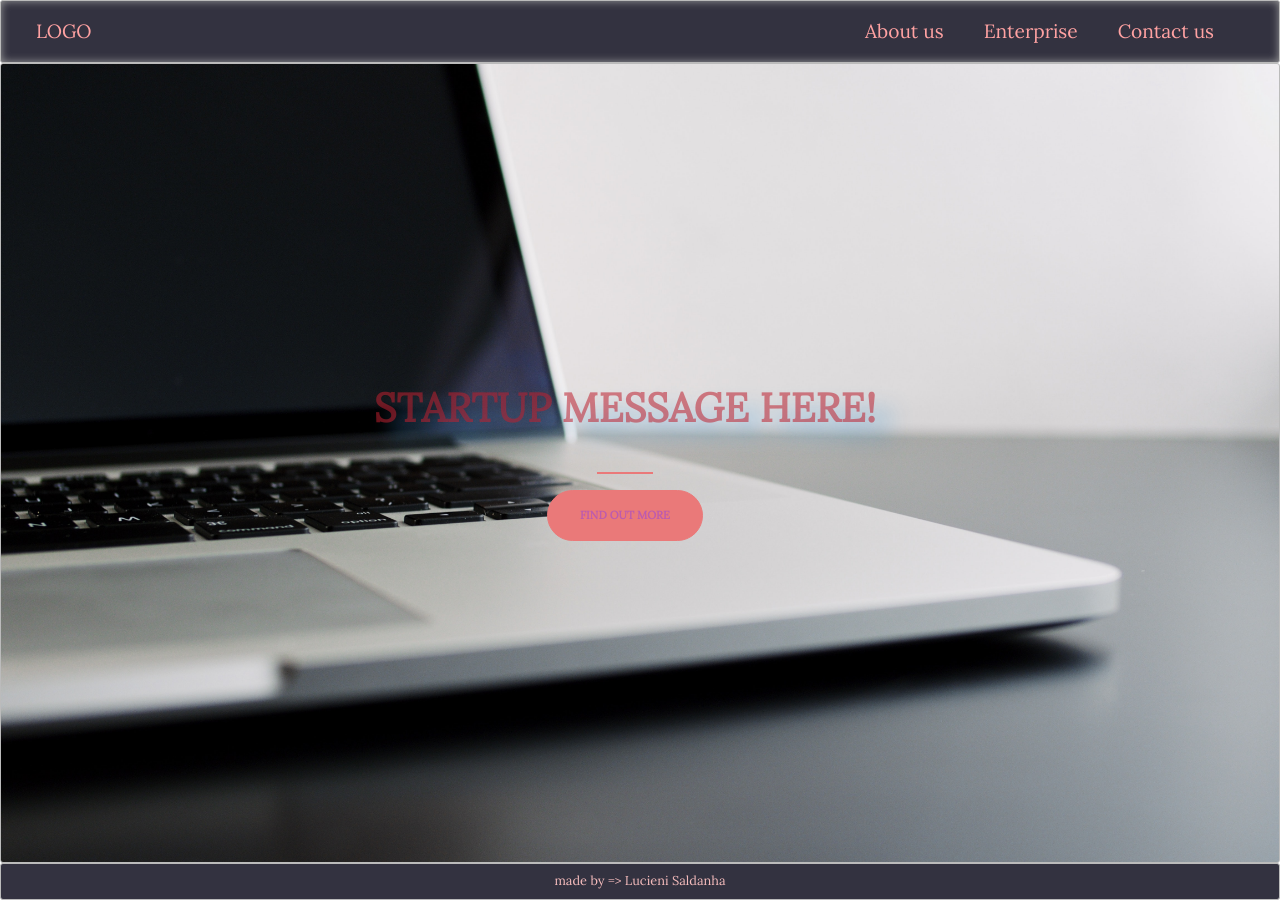
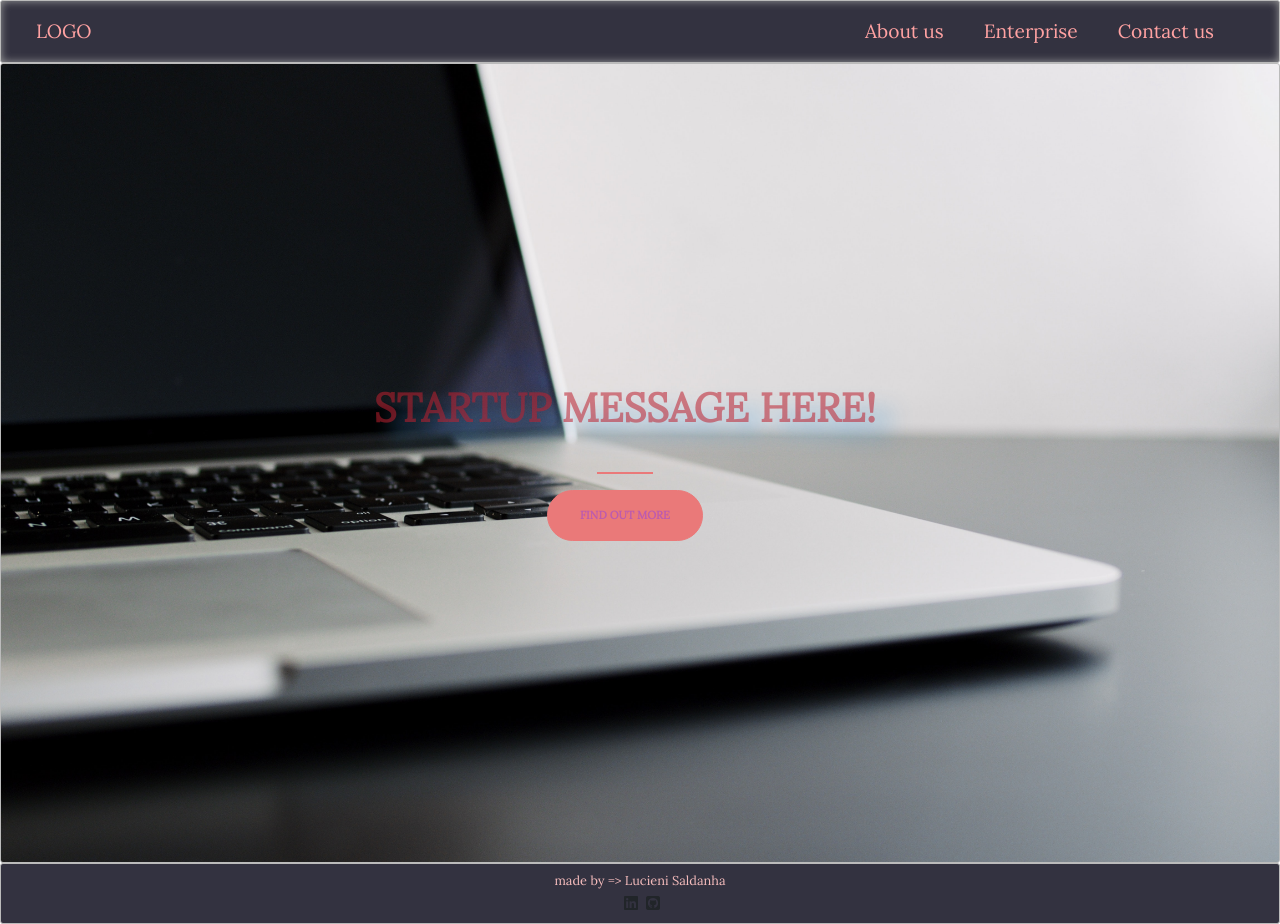
Before and after one commit to lucisaldanha/Startup_landing_page_simple, a plain HTML site: page index.html in a window 1280 px wide. Before the commit the page ends 900 px from the top, so only its background shows below. Drawn offline with nearby package versions, Linux system fonts and the light colour scheme; a web font is replaced by a local one.

Commit message:
Added icons on footer, need to add links later.

```diff
--- a/index.html
+++ b/index.html
@@ -12,7 +12,7 @@
     <link rel="stylesheet" href="https://stackpath.bootstrapcdn.com/bootstrap/4.4.1/css/bootstrap.min.css" integrity="sha384-Vkoo8x4CGsO3+Hhxv8T/Q5PaXtkKtu6ug5TOeNV6gBiFeWPGFN9MuhOf23Q9Ifjh" crossorigin="anonymous">
     <!-- My own stylesheet -->
     <link rel="stylesheet" type="text/css" href="style.css">
-
+    <script src="https://kit.fontawesome.com/63de958592.js" crossorigin="anonymous"></script>
   </head>
   <body>
     <!-- NAV BAR -->
@@ -43,12 +43,17 @@
         </div>
     </div>
     <!-- FOOTER -->
-    <footer class="container-fluid">
-      <div class="LI-profile-badge text-center linkprofile" data-version="v1" data-size="medium" data-locale="en_US" data-type="horizontal" data-theme="light" data-vanity="lucieni-a-da-gama-saldanha-bb99689b">
+    <footer class="container-fluid justify-content-center">
+      <div class="LI-profile-badge text-center linkprofile col-12" data-version="v1" data-size="medium" data-locale="en_US" data-type="horizontal" data-theme="light" data-vanity="lucieni-a-da-gama-saldanha-bb99689b">
         <a class="LI-simple-link link" href='https://www.linkedin.com/in/lucieni-a-da-gama-saldanha-bb99689b?trk=profile-badge' target="_blank">
           made by => Lucieni Saldanha
         </a>
       </div>
+      <div class= "text-center">
+        <i class="fab fa-linkedin mx-1"></i>
+        <i class="fab fa-github-square "></i>
+      </div>
+
     </footer>
 
     <!-- Optional JavaScript -->
```
